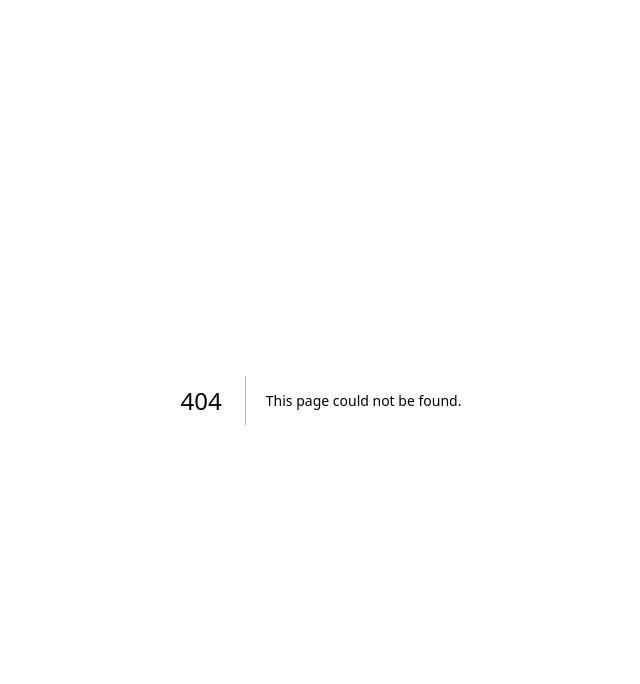
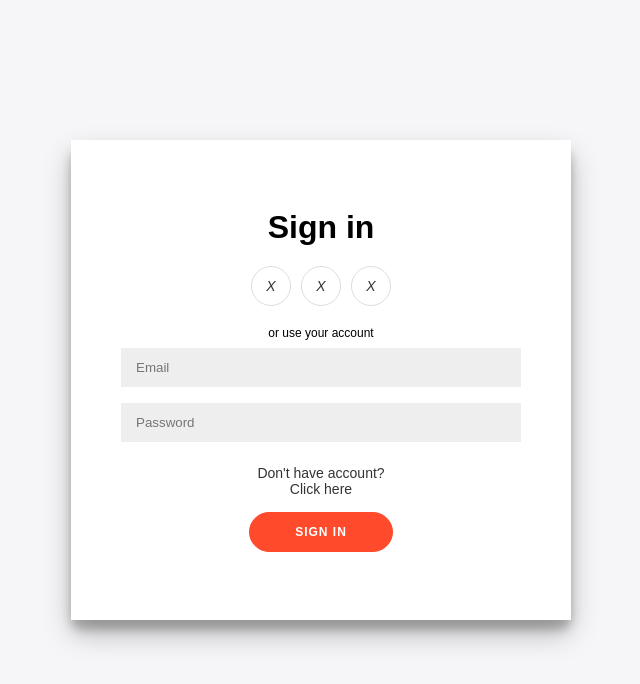
Before and after one commit to H3ronn/projekt-zespolowy, a Next.js app: page /login in a window 1280 px wide. Before the commit this address had no page. Shown: the top 684 px of the page, without its empty margins (319-959 px from the left). Built offline with nearby package versions, Linux system fonts and the light colour scheme.

Commit message:
Dodanie widoku logowania i rejestracji

```diff
--- /dev/null
+++ b/components/articles/Articles.tsx
@@ -0,0 +1,5 @@
+const Articles = () => {
+  return "articles";
+};
+
+export default Articles;
--- /dev/null
+++ b/components/loginForm/LoginForm.tsx
@@ -0,0 +1,36 @@
+import Link from "next/link";
+import styles from "./loginForm.module.scss";
+
+export const LoginForm = () => {
+  return (
+    <div className={styles.container} id="container">
+      <div className={styles["form-container"]}>
+        <form action="#">
+          <h1>Sign in</h1>
+          <div className={styles["social-container"]}>
+            <a href="#" className={styles.social}>
+              <i>X</i>
+            </a>
+            <a href="#" className={styles.social}>
+              <i>X</i>
+            </a>
+            <a href="#" className={styles.social}>
+              <i>X</i>
+            </a>
+          </div>
+          <span>or use your account</span>
+          <input type="email" placeholder="Email" />
+          <input type="password" placeholder="Password" />
+
+          <Link href={"/register"}>
+            Don&apos;t have account? <br />
+            Click here
+          </Link>
+          <button>Sign In</button>
+        </form>
+      </div>
+    </div>
+  );
+};
+
+export default LoginForm;
--- /dev/null
+++ b/components/loginForm/loginForm.module.scss
@@ -0,0 +1,32 @@
+.container {
+  background-color: #fff;
+  border-radius: 10px;
+  box-shadow: 0 14px 28px rgba(0, 0, 0, 0.25), 0 10px 10px rgba(0, 0, 0, 0.22);
+  width: 500px;
+  max-width: 100%;
+  min-height: 480px;
+  display: flex;
+}
+
+.form-container {
+  width: 100%;
+}
+
+.container.right-panel-active .overlay-container {
+  transform: translateX(-100%);
+}
+
+.social-container {
+  margin: 20px 0;
+}
+
+.social-container a {
+  border: 1px solid #dddddd;
+  border-radius: 50%;
+  display: inline-flex;
+  justify-content: center;
+  align-items: center;
+  margin: 0 5px;
+  height: 40px;
+  width: 40px;
+}
--- /dev/null
+++ b/components/registerForm/registerForm.module.scss
@@ -0,0 +1,32 @@
+.container {
+  background-color: #fff;
+  border-radius: 10px;
+  box-shadow: 0 14px 28px rgba(0, 0, 0, 0.25), 0 10px 10px rgba(0, 0, 0, 0.22);
+  width: 500px;
+  max-width: 100%;
+  min-height: 480px;
+  display: flex;
+}
+
+.form-container {
+  width: 100%;
+}
+
+.container.right-panel-active .overlay-container {
+  transform: translateX(-100%);
+}
+
+.social-container {
+  margin: 20px 0;
+}
+
+.social-container a {
+  border: 1px solid #dddddd;
+  border-radius: 50%;
+  display: inline-flex;
+  justify-content: center;
+  align-items: center;
+  margin: 0 5px;
+  height: 40px;
+  width: 40px;
+}
--- /dev/null
+++ b/pages/login.tsx
@@ -0,0 +1,6 @@
+import Head from "next/head";
+import LoginForm from "../components/loginForm/LoginForm";
+
+export default function Login() {
+  return <LoginForm />;
+}
--- /dev/null
+++ b/pages/register.tsx
@@ -0,0 +1,6 @@
+import Head from "next/head";
+import RegisterForm from "../components/registerForm/RegisterForm";
+
+export default function Login() {
+  return <RegisterForm />;
+}
--- a/styles/globals.css
+++ b/styles/globals.css
@@ -1,26 +1,87 @@
-html,
-body {
-  padding: 0;
-  margin: 0;
-  font-family: -apple-system, BlinkMacSystemFont, Segoe UI, Roboto, Oxygen,
-    Ubuntu, Cantarell, Fira Sans, Droid Sans, Helvetica Neue, sans-serif;
-}
-
-a {
-  color: inherit;
-  text-decoration: none;
-}
-
 * {
   box-sizing: border-box;
 }
 
-@media (prefers-color-scheme: dark) {
-  html {
-    color-scheme: dark;
-  }
-  body {
-    color: white;
-    background: black;
-  }
+body {
+  background: #f6f5f7;
+  display: flex;
+  justify-content: center;
+  align-items: center;
+  flex-direction: column;
+  font-family: "Montserrat", sans-serif;
+  height: 100vh;
+  margin: -20px 0 50px;
 }
+
+h1 {
+  font-weight: bold;
+  margin: 0;
+}
+
+h2 {
+  text-align: center;
+}
+
+p {
+  font-size: 14px;
+  font-weight: 100;
+  line-height: 20px;
+  letter-spacing: 0.5px;
+  margin: 20px 0 30px;
+}
+
+span {
+  font-size: 12px;
+}
+
+a {
+  color: #333;
+  font-size: 14px;
+  text-decoration: none;
+  margin: 15px 0;
+}
+
+button {
+  border-radius: 20px;
+  border: 1px solid #ff4b2b;
+  background-color: #ff4b2b;
+  color: #ffffff;
+  font-size: 12px;
+  font-weight: bold;
+  padding: 12px 45px;
+  letter-spacing: 1px;
+  text-transform: uppercase;
+  transition: transform 80ms ease-in;
+}
+
+button:active {
+  transform: scale(0.95);
+}
+
+button:focus {
+  outline: none;
+}
+
+button.ghost {
+  background-color: transparent;
+  border-color: #ffffff;
+}
+
+form {
+  background-color: #ffffff;
+  display: flex;
+  align-items: center;
+  justify-content: center;
+  flex-direction: column;
+  padding: 0 50px;
+  height: 100%;
+  text-align: center;
+}
+
+input {
+  background-color: #eee;
+  border: none;
+  padding: 12px 15px;
+  margin: 8px 0;
+  width: 100%;
+}
```
Also changed, not shown: components/registerForm/RegisterForm.tsx (added, +21 -0 lines), pages/index.tsx (+4 -60 lines), styles/Home.module.css (deleted, +0 -129 lines).
